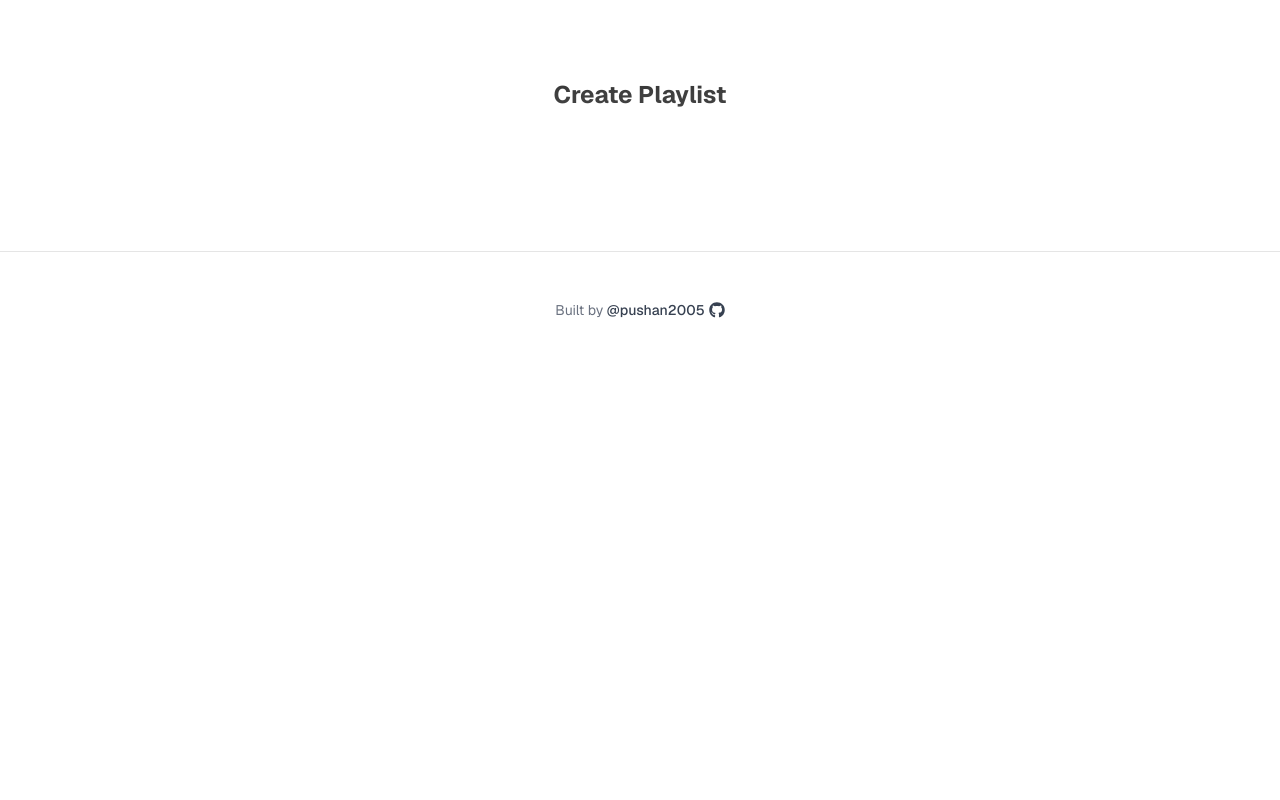
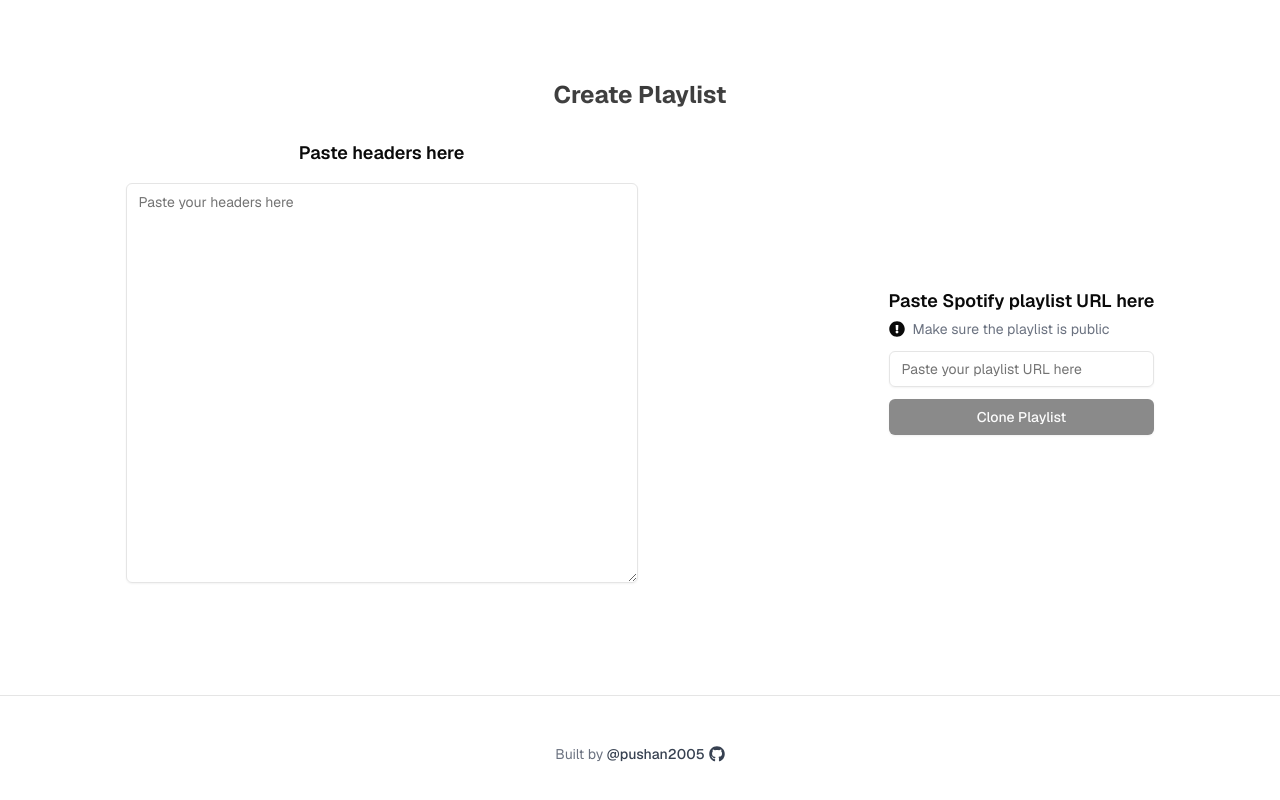
Before and after one commit to Yanni-X/SpotTransfer, a React (Vite) app in the folder frontend/: page /create-playlist in a window 1280 px wide. Shown: the part 875-1675 px from the top of the page. Before the commit the page ends 1251 px from the top, so only its background shows below. Built offline with nearby package versions, Linux system fonts and the light colour scheme.

Commit message:
Add input fields for playlist creation and update routing structure

```diff
--- /dev/null
+++ b/frontend/src/components/create-playlist/input-fields.tsx
@@ -0,0 +1,107 @@
+import { usePlaylist } from "@/context/playlist-context";
+import { Button } from "../ui/button";
+import { Input } from "../ui/input";
+import { Textarea } from "../ui/textarea";
+import { FaExclamationCircle } from "react-icons/fa";
+import { useState } from "react";
+
+export default function InputFields() {
+    const [authHeaders, setAuthHeaders] = useState("");
+
+    const { playlistUrl, setPlaylistUrl } = usePlaylist();
+    const [isValidUrl, setIsValidUrl] = useState(true);
+
+    const validateUrl = (url: string) => {
+        const pattern = /^(?:https?:\/\/)?open\.spotify\.com\/playlist\/.+/;
+        return pattern.test(url);
+    };
+
+    const handleUrlChange = (e: React.ChangeEvent<HTMLInputElement>) => {
+        const url = e.target.value;
+        setPlaylistUrl(url);
+        setIsValidUrl(validateUrl(url) || url === "");
+    };
+
+    async function clonePlaylist() {
+        const body = {
+            playlist_link: playlistUrl,
+            auth_headers: authHeaders,
+        };
+
+        // console.log(`Sending data to ${import.meta.env.VITE_API_URL}/`);
+
+        const res = await fetch(`${import.meta.env.VITE_API_URL}/create`, {
+            method: "POST",
+            headers: {
+                "Content-Type": "application/json",
+            },
+            body: JSON.stringify(body),
+        });
+        const data = await res.json();
+        if (res.ok) {
+            console.log(data);
+        } else {
+            console.error(data);
+        }
+    }
+
+    return (
+        <>
+            <div className="w-full flex items-center justify-around">
+                <div className="flex flex-col gap-3 items-center justify-center">
+                    <div className="space-y-1">
+                        <h1 className="text-lg font-semibold">
+                            Paste headers here
+                        </h1>
+                        <p className="text-sm text-gray-500"></p>
+                    </div>
+                    <Textarea
+                        placeholder="Paste your headers here"
+                        value={authHeaders}
+                        onChange={(e) => setAuthHeaders(e.target.value)}
+                        id="auth-headers"
+                        className="w-[40vw] h-[50vh]"
+                    />
+                </div>
+                <div className="flex flex-col gap-3 items-start justify-center">
+                    <div className="space-y-1">
+                        <h1 className="text-lg font-semibold">
+                            Paste Spotify playlist URL here
+                        </h1>
+                        <div className="flex items-center gap-2">
+                            <FaExclamationCircle />
+                            <p className="text-sm text-gray-500">
+                                Make sure the playlist is public
+                            </p>
+                        </div>
+                    </div>
+                    <Input
+                        placeholder="Paste your playlist URL here"
+                        value={playlistUrl}
+                        onChange={handleUrlChange}
+                        id="playlist-name"
+                        className={`w-full ${
+                            !isValidUrl ? "border-red-500" : ""
+                        }`}
+                    />
+                    {!isValidUrl && (
+                        <p className="text-red-500 text-sm">
+                            Please enter a valid Spotify playlist URL
+                        </p>
+                    )}
+                    <Button
+                        disabled={
+                            !isValidUrl ||
+                            !authHeaders ||
+                            playlistUrl.trim() === ""
+                        }
+                        className="w-full"
+                        onClick={clonePlaylist}
+                    >
+                        Clone Playlist
+                    </Button>
+                </div>
+            </div>
+        </>
+    );
+}
--- a/frontend/src/components/landing/hero.tsx
+++ b/frontend/src/components/landing/hero.tsx
@@ -1,7 +1,7 @@
 import { Button } from "@/components/ui/button";
 import { Input } from "@/components/ui/input";
 import Navbar from "@/nav-bar.tsx";
-import { Link } from "react-router";
+import { Link } from "react-router-dom";
 import { usePlaylist } from "@/context/playlist-context";
 
 export default function Hero() {
@@ -30,8 +30,8 @@ export default function Hero() {
 
                         <p className="text-center text-base sm:text-lg md:text-xl pb-4 transition-colors first:mt-0 bg-gradient-to-r from-black to-zinc-950 text-transparent bg-clip-text">
                             SpotTransfer is a free service that allows you to
-                            transfer your Spotify playlists to YouTube Music
-                            playlists in a few simple steps.
+                            transfer your Spotify playlists to YouTube Music in
+                            a few simple steps.
                         </p>
 
                         <form className="flex flex-col items-center justify-center gap-4 sm:flex-row sm:gap-3 mt-8">
@@ -39,7 +39,6 @@ export default function Hero() {
                                 Paste your Spotify Link here
                             </span>
                             <Input
-                                type="text"
                                 placeholder="open.spotify.com/playlist/. . ."
                                 value={playlistUrl}
                                 onChange={(e) => setPlaylistUrl(e.target.value)}
--- /dev/null
+++ b/frontend/src/components/ui/textarea.tsx
@@ -0,0 +1,22 @@
+import * as React from "react"
+
+import { cn } from "@/lib/utils"
+
+const Textarea = React.forwardRef<
+  HTMLTextAreaElement,
+  React.ComponentProps<"textarea">
+>(({ className, ...props }, ref) => {
+  return (
+    <textarea
+      className={cn(
+        "flex min-h-[60px] w-full rounded-md border border-input bg-transparent px-3 py-2 text-base shadow-sm placeholder:text-muted-foreground focus-visible:outline-none focus-visible:ring-1 focus-visible:ring-ring disabled:cursor-not-allowed disabled:opacity-50 md:text-sm",
+        className
+      )}
+      ref={ref}
+      {...props}
+    />
+  )
+})
+Textarea.displayName = "Textarea"
+
+export { Textarea }
--- a/frontend/src/main.tsx
+++ b/frontend/src/main.tsx
@@ -1,6 +1,7 @@
 import { StrictMode } from "react";
 import { createRoot } from "react-dom/client";
 import { BrowserRouter, Routes, Route } from "react-router-dom";
+import { PlaylistProvider } from "@/context/playlist-context";
 
 import "./index.css";
 import App from "./pages/App.tsx";
@@ -8,11 +9,16 @@ import CreatePlaylist from "./pages/create-playlist.tsx";
 
 createRoot(document.getElementById("root")!).render(
     <StrictMode>
-        <BrowserRouter>
-            <Routes>
-                <Route path="/" element={<App />} />
-                <Route path="/create-playlist" element={<CreatePlaylist />} />
-            </Routes>
-        </BrowserRouter>
+        <PlaylistProvider>
+            <BrowserRouter>
+                <Routes>
+                    <Route path="/" element={<App />} />
+                    <Route
+                        path="/create-playlist"
+                        element={<CreatePlaylist />}
+                    />
+                </Routes>
+            </BrowserRouter>
+        </PlaylistProvider>
     </StrictMode>
 );
--- a/frontend/src/nav-bar.tsx
+++ b/frontend/src/nav-bar.tsx
@@ -1,5 +1,5 @@
 import { FaGithub } from "react-icons/fa";
-import { Link } from "react-router";
+import { Link } from "react-router-dom";
 
 export default function Navbar() {
     return (
--- a/frontend/src/pages/App.tsx
+++ b/frontend/src/pages/App.tsx
@@ -1,12 +1,9 @@
-import { PlaylistProvider } from "@/context/playlist-context";
-
 import Hero from "@/components/landing/hero.tsx";
 import HowToUse from "@/components/landing/how-to-use.tsx";
 import { Footer } from "@/components/landing/footer.tsx";
 
 export default function App() {
     return (
-        <PlaylistProvider>
         <main className="flex w-screen flex-col items-center justify-center">
             <div className="mb-10">
                 <Hero />
@@ -17,6 +14,5 @@ export default function App() {
             <HowToUse />
             <Footer />
         </main>
-        </PlaylistProvider>
     );
 }
--- a/frontend/src/pages/create-playlist.tsx
+++ b/frontend/src/pages/create-playlist.tsx
@@ -1,10 +1,9 @@
 import { Footer } from "@/components/landing/footer";
 import GetHeaders from "@/components/create-playlist/get-headers";
-import { PlaylistProvider } from "@/context/playlist-context";
+import InputFields from "@/components/create-playlist/input-fields";
 
 export default function CreatePlaylist() {
     return (
-        <PlaylistProvider>
         <main className="flex w-screen flex-col items-center justify-center">
             <div className="mb-10">
                 <GetHeaders />
@@ -12,9 +11,8 @@ export default function CreatePlaylist() {
             <h2 className="my-10 text-center mb-3 text-2xl font-bold mx-auto relative z-20 py-4 bg-clip-text text-transparent bg-gradient-to-b from-neutral-800 via-neutral-700 to-neutral-700 dark:from-neutral-800 dark:via-white dark:to-white w-full">
                 Create Playlist
             </h2>
-
+            <InputFields />
             <Footer />
         </main>
-        </PlaylistProvider>
     );
 }
```
Also changed, not shown: frontend/src/transfer-playlist.tsx (deleted), 1 other file (tests, documents, lock files or other folders). Lines whose indentation alone changed are shown as unchanged.
